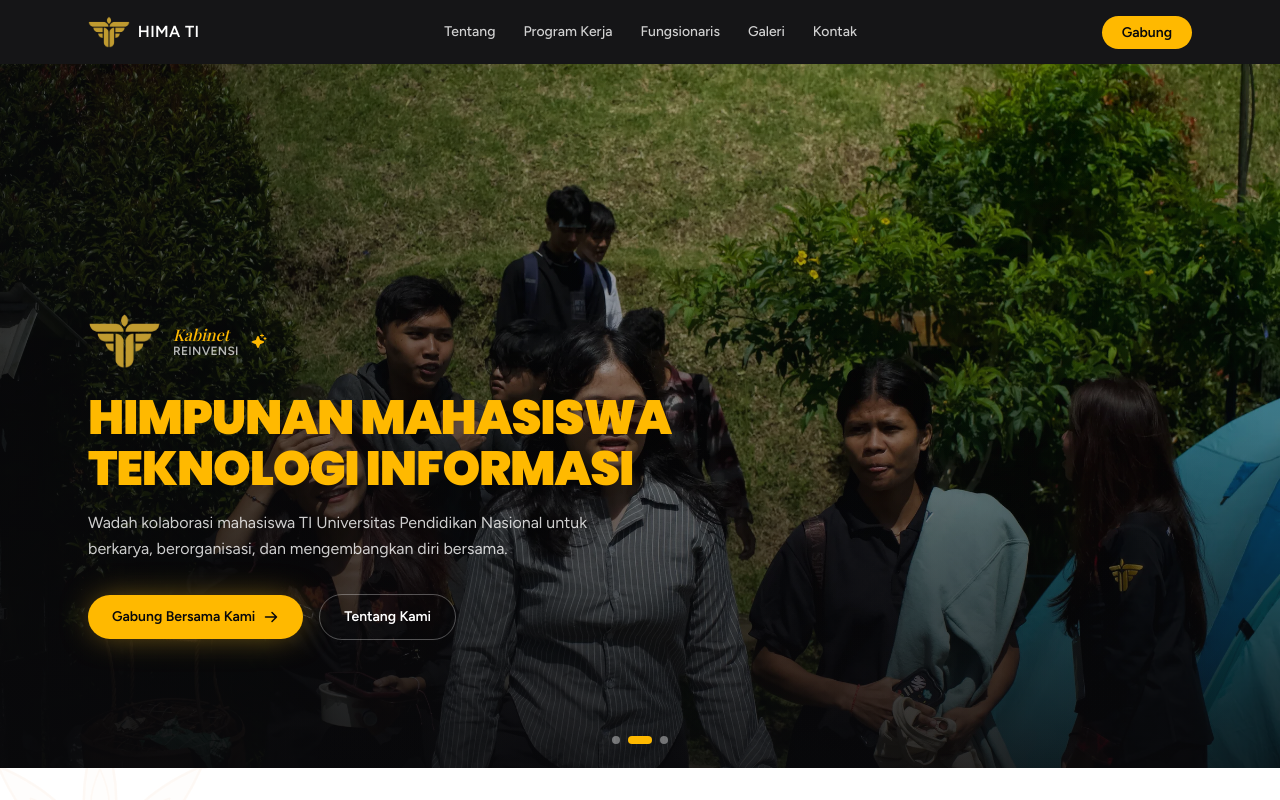
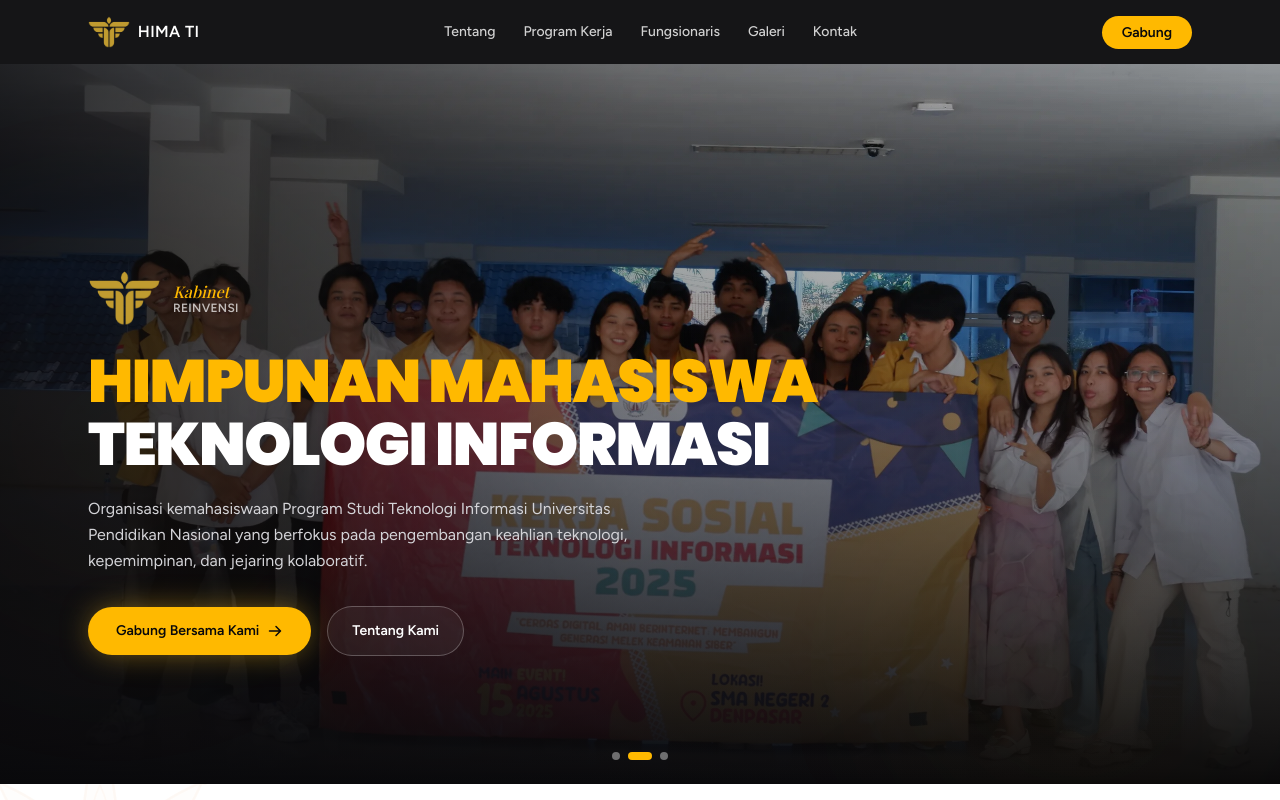
Before and after one commit to kevinazzaky/fungsionaris-hima, a Next.js app: page / in a window 1280 px wide. Shown: the top 800 px of the page. Built offline with nearby package versions, Linux system fonts and the light colour scheme.

Commit message:
feat(home): refine hero typography and anti-slop copy

```diff
--- a/src/components/home/hero.tsx
+++ b/src/components/home/hero.tsx
@@ -1,23 +1,27 @@
 import Link from "next/link";
 import Image from "next/image";
-import { ArrowRight, Sparkle } from "@phosphor-icons/react/dist/ssr";
+import { ArrowRight } from "@phosphor-icons/react/dist/ssr";
 import { HeroSlideshow } from "@/components/home/hero-slideshow";
 
 const heroPhotos = [
-  "/gallery/gallery-08.webp",
-  "/gallery/gallery-05.webp",
-  "/gallery/gallery-06.webp",
+  "/gallery/gallery-01.webp",
+  "/gallery/gallery-14.webp",
+  "/hero/foto-3.jpg",
 ];
 
 export function Hero() {
   return (
-    <section className="relative flex min-h-[88dvh] items-end overflow-hidden bg-zinc-950">
+    <section className="relative flex min-h-[90dvh] items-end overflow-hidden bg-zinc-950">
       <HeroSlideshow
         images={heroPhotos}
         alt="Dokumentasi kegiatan Himpunan Mahasiswa Teknologi Informasi"
       />
-      <div className="absolute inset-0 bg-gradient-to-t from-zinc-950/85 via-zinc-950/35 to-transparent" />
-      <div className="absolute inset-0 bg-gradient-to-r from-zinc-950/70 via-zinc-950/15 to-transparent" />
+      <div className="absolute inset-0 bg-gradient-to-t from-zinc-950 via-zinc-950/40 to-transparent" />
+      <div className="absolute inset-0 bg-gradient-to-r from-zinc-950/80 via-zinc-950/20 to-transparent" />
+
+      {/* Ambient depth lighting */}
+      <div className="pointer-events-none absolute -left-20 top-1/4 h-96 w-96 rounded-full bg-amber-500/15 blur-[128px] animate-pulse-slow" />
+      <div className="pointer-events-none absolute -bottom-10 right-10 h-80 w-80 rounded-full bg-amber-400/10 blur-[110px] animate-pulse-slow [animation-delay:3s]" />
 
       <div className="relative z-10 mx-auto w-full max-w-6xl px-6 pb-24 pt-24 sm:pb-32">
         <div className="max-w-3xl text-left">
@@ -37,37 +41,38 @@ export function Hero() {
                 Reinvensi
               </p>
             </div>
-            <Sparkle
-              size={16}
-              weight="fill"
-              className="animate-fade-up text-amber-400 [animation-delay:100ms]"
-            />
           </div>
 
-          <h1 className="font-display mt-6 text-3xl font-black uppercase leading-[1.05] tracking-tight text-amber-400 sm:text-5xl">
-            <span className="animate-fade-up [animation-delay:150ms] block">
+          <h1 className="font-display mt-6 text-3xl font-black uppercase leading-[1.05] tracking-tight text-amber-400 sm:text-5xl lg:text-6xl">
+            <span className="animate-fade-up [animation-delay:180ms] block">
               Himpunan Mahasiswa
             </span>
-            <span className="animate-fade-up [animation-delay:280ms] block">
+            <span className="animate-fade-up [animation-delay:300ms] block text-white">
               Teknologi Informasi
             </span>
           </h1>
-          <p className="animate-fade-up mt-4 max-w-lg text-sm leading-relaxed text-white/80 [animation-delay:420ms] sm:text-base">
-            Wadah kolaborasi mahasiswa TI Universitas Pendidikan Nasional
-            untuk berkarya, berorganisasi, dan mengembangkan diri bersama.
+
+          <p className="animate-fade-up mt-5 max-w-xl text-sm leading-relaxed text-zinc-300 [animation-delay:420ms] sm:text-base">
+            Organisasi kemahasiswaan Program Studi Teknologi Informasi
+            Universitas Pendidikan Nasional yang berfokus pada pengembangan
+            keahlian teknologi, kepemimpinan, dan jejaring kolaboratif.
           </p>
 
-          <div className="animate-fade-up mt-8 flex flex-wrap items-center gap-4 [animation-delay:550ms]">
+          <div className="animate-fade-up mt-8 flex flex-wrap items-center gap-4 [animation-delay:540ms]">
             <Link
               href="/#pendaftaran"
-              className="inline-flex items-center gap-2 rounded-full bg-amber-400 px-6 py-3 text-sm font-semibold text-zinc-950 shadow-[0_0_32px_-6px_rgba(251,191,36,0.55)] transition-all hover:bg-amber-300 hover:shadow-[0_0_40px_-4px_rgba(251,191,36,0.75)]"
+              className="group inline-flex items-center gap-2 rounded-full bg-amber-400 px-7 py-3.5 text-sm font-bold text-zinc-950 shadow-[0_0_32px_-6px_rgba(251,191,36,0.6)] transition-all duration-200 hover:bg-amber-300 hover:shadow-[0_0_44px_-4px_rgba(251,191,36,0.85)] active:scale-[0.97] focus-visible:outline-none focus-visible:ring-2 focus-visible:ring-amber-400 focus-visible:ring-offset-2 focus-visible:ring-offset-zinc-950"
             >
               Gabung Bersama Kami
-              <ArrowRight size={16} weight="bold" />
+              <ArrowRight
+                size={16}
+                weight="bold"
+                className="transition-transform duration-200 group-hover:translate-x-1"
+              />
             </Link>
             <Link
               href="/#about"
-              className="inline-flex items-center gap-2 rounded-full border border-white/30 px-6 py-3 text-sm font-semibold text-white transition-colors hover:border-amber-400 hover:text-amber-400"
+              className="inline-flex items-center gap-2 rounded-full border border-white/25 bg-white/5 px-6 py-3.5 text-sm font-semibold text-white backdrop-blur-sm transition-all duration-200 hover:border-amber-400 hover:bg-white/10 hover:text-amber-400 active:scale-[0.97] focus-visible:outline-none focus-visible:ring-2 focus-visible:ring-amber-400 focus-visible:ring-offset-2 focus-visible:ring-offset-zinc-950"
             >
               Tentang Kami
             </Link>
```
